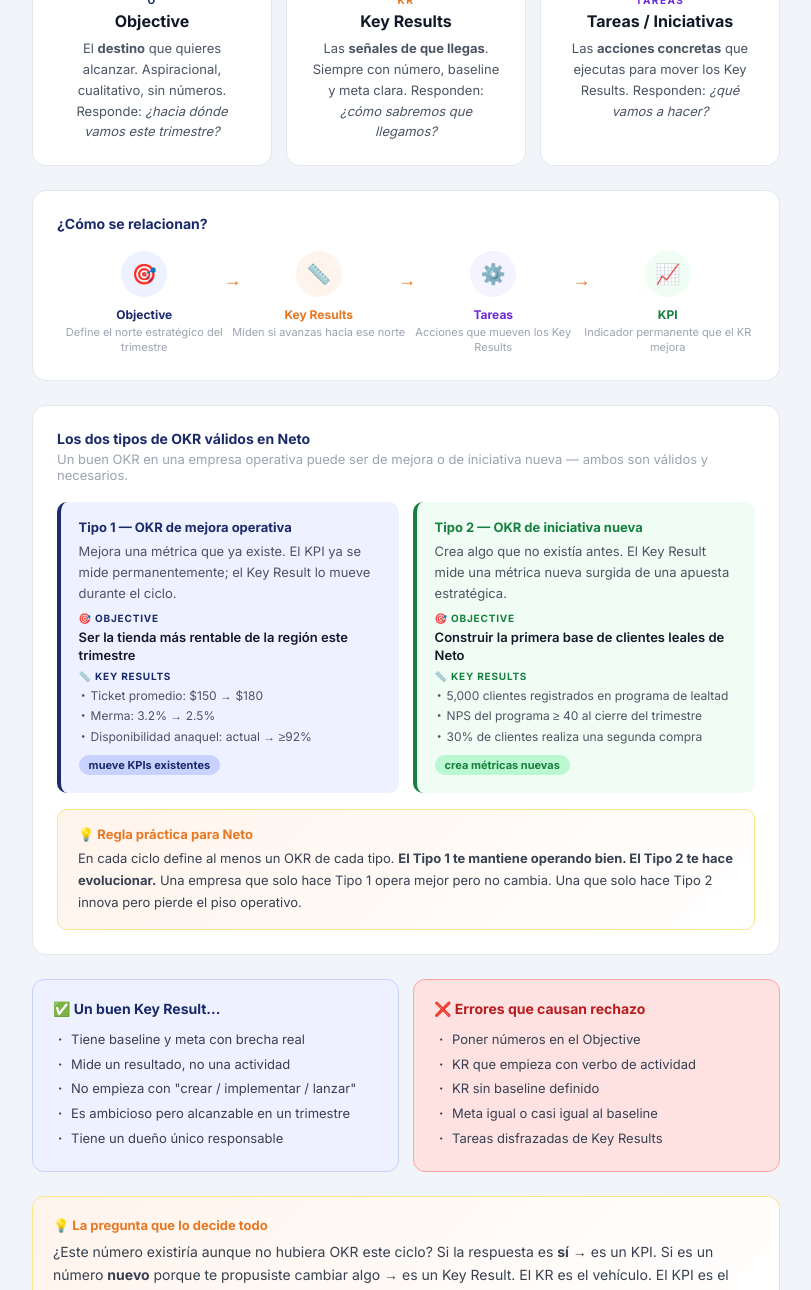
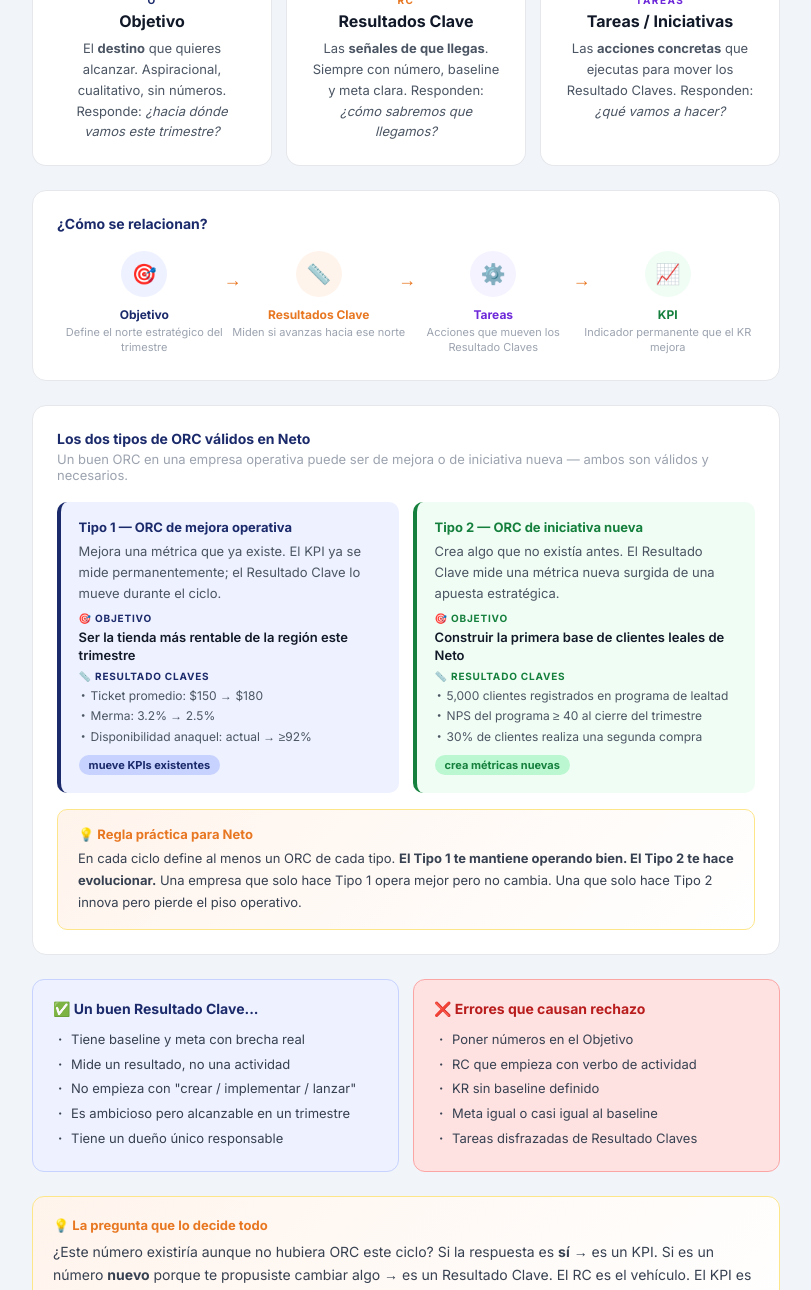
Before and after one commit to TiendasNeto/neto-okr-validador, a plain HTML site: page public/index.html in a window 1280 px wide. Shown: the part 476-1766 px from the top of the page, without its empty margins (234-1045 px from the left). Drawn offline with Linux system fonts and the light colour scheme.

Commit message:
Change 'OKR' to 'ORC' throughout index.html

```diff
--- a/public/index.html
+++ b/public/index.html
@@ -1,9 +1,10 @@
+
 <!DOCTYPE html>
 <html lang="es">
 <head>
 <meta charset="UTF-8">
 <meta name="viewport" content="width=device-width, initial-scale=1">
-<title>Validador OKR · Tiendas Neto</title>
+<title>Validador ORC · Tiendas Neto</title>
 <link rel="preconnect" href="https://fonts.googleapis.com">
 <link href="https://fonts.googleapis.com/css2?family=Inter:wght@400;500;600;700&display=swap" rel="stylesheet">
 <style>
@@ -162,8 +163,8 @@ textarea{resize:vertical;line-height:1.6;min-height:80px}
 
   <div class="header">
     <div>
-      <div class="eye">Programa de Certificación OKR</div>
-      <h1>Validador OKR con IA</h1>
+      <div class="eye">Programa de Certificación ORC</div>
+      <h1>Validador ORC con IA</h1>
       <div class="sub">Tiendas Neto · Evaluación automática por criterios del programa</div>
     </div>
     <div class="dots">
@@ -174,8 +175,8 @@ textarea{resize:vertical;line-height:1.6;min-height:80px}
   </div>
 
   <div class="tabs">
-    <button class="tab on"  onclick="switchTab('info',this)">📖 ¿Qué es un OKR?</button>
-    <button class="tab"     onclick="switchTab('form',this)">✏️ Validar mi OKR</button>
+    <button class="tab on"  onclick="switchTab('info',this)">📖 ¿Qué es un ORC?</button>
+    <button class="tab"     onclick="switchTab('form',this)">✏️ Validar mi ORC</button>
     <button class="tab"     onclick="switchTab('db',this)">📊 Certificaciones</button>
   </div>
 
@@ -183,28 +184,28 @@ textarea{resize:vertical;line-height:1.6;min-height:80px}
   <div id="panel-info" class="panel on">
 
     <div class="info-hero">
-      <h2>¿Qué es un OKR?</h2>
-      <p>Todo lo que necesitas saber antes de ingresar tu OKR al validador. Léelo una vez y tendrás el mapa completo.</p>
+      <h2>¿Qué es un ORC?</h2>
+      <p>Todo lo que necesitas saber antes de ingresar tu ORC al validador. Léelo una vez y tendrás el mapa completo.</p>
     </div>
 
     <div class="info-grid">
       <div class="ic" style="border-top-color:var(--navy)">
         <div class="ic-icon">🎯</div>
         <div class="ic-lbl" style="color:var(--navy)">O</div>
-        <div class="ic-title">Objective</div>
+        <div class="ic-title">Objetivo</div>
         <div class="ic-def">El <strong>destino</strong> que quieres alcanzar. Aspiracional, cualitativo, sin números. Responde: <em>¿hacia dónde vamos este trimestre?</em></div>
       </div>
       <div class="ic" style="border-top-color:var(--orange)">
         <div class="ic-icon">📏</div>
-        <div class="ic-lbl" style="color:var(--orange)">KR</div>
-        <div class="ic-title">Key Results</div>
+        <div class="ic-lbl" style="color:var(--orange)">RC</div>
+        <div class="ic-title">Resultados Clave</div>
         <div class="ic-def">Las <strong>señales de que llegas</strong>. Siempre con número, baseline y meta clara. Responden: <em>¿cómo sabremos que llegamos?</em></div>
       </div>
       <div class="ic" style="border-top-color:var(--purple)">
         <div class="ic-icon">⚙️</div>
         <div class="ic-lbl" style="color:var(--purple)">Tareas</div>
         <div class="ic-title">Tareas / Iniciativas</div>
-        <div class="ic-def">Las <strong>acciones concretas</strong> que ejecutas para mover los Key Results. Responden: <em>¿qué vamos a hacer?</em></div>
+        <div class="ic-def">Las <strong>acciones concretas</strong> que ejecutas para mover los Resultado Claves. Responden: <em>¿qué vamos a hacer?</em></div>
       </div>
     </div>
 
@@ -213,18 +214,18 @@ textarea{resize:vertical;line-height:1.6;min-height:80px}
       <div class="flow-steps">
         <div class="flow-step">
           <div class="flow-dot" style="background:#EEF1FF">🎯</div>
-          <div class="flow-lbl" style="color:var(--navy)">Objective</div>
+          <div class="flow-lbl" style="color:var(--navy)">Objetivo</div>
           <div class="flow-desc">Define el norte estratégico del trimestre</div>
         </div>
         <div class="flow-step">
           <div class="flow-dot" style="background:#FFF4EC">📏</div>
-          <div class="flow-lbl" style="color:var(--orange)">Key Results</div>
+          <div class="flow-lbl" style="color:var(--orange)">Resultados Clave</div>
           <div class="flow-desc">Miden si avanzas hacia ese norte</div>
         </div>
         <div class="flow-step">
           <div class="flow-dot" style="background:#f5f3ff">⚙️</div>
           <div class="flow-lbl" style="color:var(--purple)">Tareas</div>
-          <div class="flow-desc">Acciones que mueven los Key Results</div>
+          <div class="flow-desc">Acciones que mueven los Resultado Claves</div>
         </div>
         <div class="flow-step">
           <div class="flow-dot" style="background:#f0fdf4">📈</div>
@@ -234,28 +235,28 @@ textarea{resize:vertical;line-height:1.6;min-height:80px}
       </div>
     </div>
 
-    <!-- DOS TIPOS DE OKR -->
+    <!-- DOS TIPOS DE ORC -->
     <div class="info-kpi">
-      <h3>Los dos tipos de OKR válidos en Neto</h3>
-      <p class="sub">Un buen OKR en una empresa operativa puede ser de mejora o de iniciativa nueva — ambos son válidos y necesarios.</p>
+      <h3>Los dos tipos de ORC válidos en Neto</h3>
+      <p class="sub">Un buen ORC en una empresa operativa puede ser de mejora o de iniciativa nueva — ambos son válidos y necesarios.</p>
       <div class="tipo-grid">
         <div class="tipo-card" style="background:#EEF1FF;border-left-color:var(--navy)">
-          <h4 style="color:var(--navy)">Tipo 1 — OKR de mejora operativa</h4>
-          <p>Mejora una métrica que ya existe. El KPI ya se mide permanentemente; el Key Result lo mueve durante el ciclo.</p>
-          <div class="ex-label" style="color:var(--navy)">🎯 Objective</div>
+          <h4 style="color:var(--navy)">Tipo 1 — ORC de mejora operativa</h4>
+          <p>Mejora una métrica que ya existe. El KPI ya se mide permanentemente; el Resultado Clave lo mueve durante el ciclo.</p>
+          <div class="ex-label" style="color:var(--navy)">🎯 Objetivo</div>
           <div class="ex-obj">Ser la tienda más rentable de la región este trimestre</div>
-          <div class="ex-label" style="color:var(--navy)">📏 Key Results</div>
+          <div class="ex-label" style="color:var(--navy)">📏 Resultado Claves</div>
           <div class="ex-kr">Ticket promedio: $150 → $180</div>
           <div class="ex-kr">Merma: 3.2% → 2.5%</div>
           <div class="ex-kr">Disponibilidad anaquel: actual → ≥92%</div>
           <div style="margin-top:8px;font-size:11px;font-weight:700;color:var(--navy);background:#c7d2fe;padding:3px 10px;border-radius:10px;display:inline-block">mueve KPIs existentes</div>
         </div>
         <div class="tipo-card" style="background:#f0fdf4;border-left-color:var(--green)">
-          <h4 style="color:var(--green)">Tipo 2 — OKR de iniciativa nueva</h4>
-          <p>Crea algo que no existía antes. El Key Result mide una métrica nueva surgida de una apuesta estratégica.</p>
-          <div class="ex-label" style="color:var(--green)">🎯 Objective</div>
+          <h4 style="color:var(--green)">Tipo 2 — ORC de iniciativa nueva</h4>
+          <p>Crea algo que no existía antes. El Resultado Clave mide una métrica nueva surgida de una apuesta estratégica.</p>
+          <div class="ex-label" style="color:var(--green)">🎯 Objetivo</div>
           <div class="ex-obj">Construir la primera base de clientes leales de Neto</div>
-          <div class="ex-label" style="color:var(--green)">📏 Key Results</div>
+          <div class="ex-label" style="color:var(--green)">📏 Resultado Claves</div>
           <div class="ex-kr">5,000 clientes registrados en programa de lealtad</div>
           <div class="ex-kr">NPS del programa ≥ 40 al cierre del trimestre</div>
           <div class="ex-kr">30% de clientes realiza una segunda compra</div>
@@ -264,13 +265,13 @@ textarea{resize:vertical;line-height:1.6;min-height:80px}
       </div>
       <div class="regla-box">
         <h4>💡 Regla práctica para Neto</h4>
-        <p>En cada ciclo define al menos un OKR de cada tipo. <strong>El Tipo 1 te mantiene operando bien. El Tipo 2 te hace evolucionar.</strong> Una empresa que solo hace Tipo 1 opera mejor pero no cambia. Una que solo hace Tipo 2 innova pero pierde el piso operativo.</p>
+        <p>En cada ciclo define al menos un ORC de cada tipo. <strong>El Tipo 1 te mantiene operando bien. El Tipo 2 te hace evolucionar.</strong> Una empresa que solo hace Tipo 1 opera mejor pero no cambia. Una que solo hace Tipo 2 innova pero pierde el piso operativo.</p>
       </div>
     </div>
 
     <div class="info-comp">
       <div class="comp-c" style="background:#EEF1FF;border:1px solid #c7d2fe">
-        <h4 style="color:var(--navy)">✅ Un buen Key Result...</h4>
+        <h4 style="color:var(--navy)">✅ Un buen Resultado Clave...</h4>
         <ul>
           <li>Tiene baseline y meta con brecha real</li>
           <li>Mide un resultado, no una actividad</li>
@@ -282,23 +283,23 @@ textarea{resize:vertical;line-height:1.6;min-height:80px}
       <div class="comp-c" style="background:#fee2e2;border:1px solid #fca5a5">
         <h4 style="color:#b91c1c">❌ Errores que causan rechazo</h4>
         <ul>
-          <li>Poner números en el Objective</li>
-          <li>KR que empieza con verbo de actividad</li>
+          <li>Poner números en el Objetivo</li>
+          <li>RC que empieza con verbo de actividad</li>
           <li>KR sin baseline definido</li>
           <li>Meta igual o casi igual al baseline</li>
-          <li>Tareas disfrazadas de Key Results</li>
+          <li>Tareas disfrazadas de Resultado Claves</li>
         </ul>
       </div>
     </div>
 
     <div class="info-tip">
       <h4>💡 La pregunta que lo decide todo</h4>
-      <p>¿Este número existiría aunque no hubiera OKR este ciclo? Si la respuesta es <strong>sí</strong> → es un KPI. Si es un número <strong>nuevo</strong> porque te propusiste cambiar algo → es un Key Result. El KR es el vehículo. El KPI es el destino.</p>
+      <p>¿Este número existiría aunque no hubiera ORC este ciclo? Si la respuesta es <strong>sí</strong> → es un KPI. Si es un número <strong>nuevo</strong> porque te propusiste cambiar algo → es un Resultado Clave. El RC es el vehículo. El KPI es el destino.</p>
     </div>
 
     <div class="info-cta">
-      <p>¿Listo para ingresar tu OKR?<br><span>La IA lo evalúa en segundos con los criterios del programa.</span></p>
-      <button onclick="goToForm()">Validar mi OKR ↗</button>
+      <p>¿Listo para ingresar tu ORC?<br><span>La IA lo evalúa en segundos con los criterios del programa.</span></p>
+      <button onclick="goToForm()">Validar mi ORC ↗</button>
     </div>
 
   </div>
@@ -334,7 +335,7 @@ textarea{resize:vertical;line-height:1.6;min-height:80px}
       </div>
 
       <div class="card">
-        <div class="card-title">🎯 Objective</div>
+        <div class="card-title">🎯 Objetivo</div>
         <div class="field">
           <label>¿Qué quieres lograr este trimestre? <span class="req">*</span></label>
           <textarea id="f-obj" rows="3" placeholder="Ej. Ser el área de Marketing más relevante de Neto, que convierta cada campaña en ventas medibles."></textarea>
@@ -343,19 +344,19 @@ textarea{resize:vertical;line-height:1.6;min-height:80px}
       </div>
 
       <div class="card">
-        <div class="card-title">📏 Key Results y Tareas</div>
+        <div class="card-title">📏 Resultados Clave y Tareas</div>
         <div id="kr-container"></div>
         <div class="add-kr-wrap">
           <button class="add-kr-btn" id="btn-add-kr" onclick="addKR()">
-            <span style="font-size:20px;line-height:1">＋</span> Agregar Key Result
+            <span style="font-size:20px;line-height:1">＋</span> Agregar Resultado Clave
             <span id="kr-counter" style="font-size:12px;color:#9ca3af"></span>
           </button>
-          <p class="kr-hint">La metodología OKR recomienda entre 3 y 5 Key Results por Objective</p>
+          <p class="kr-hint">La metodología ORC recomienda entre 3 y 5 Resultados Clave por Objetivo</p>
         </div>
       </div>
 
       <div id="err-box" class="err-box"></div>
-      <div id="loading" class="loading"><div class="spin"></div><span>La IA está evaluando tu OKR con los criterios del programa...</span></div>
+      <div id="loading" class="loading"><div class="spin"></div><span>La IA está evaluando tu ORC con los criterios del programa...</span></div>
       <div class="actions">
         <button class="btn primary" id="btn-eval" onclick="evaluar()">Evaluar con IA ↗</button>
         <button class="btn" onclick="limpiar()">Limpiar formulario</button>
@@ -518,7 +519,7 @@ function evaluar(){
   const nombre=gv('f-nombre'),puesto=gv('f-puesto'),area=gv('f-area'),nivel=gv('f-nivel'),obj=gv('f-obj');
   if(!nombre||!puesto||!area||!nivel||!obj){showErr('Completa todos los campos obligatorios (*).');return;}
   const krs=collectKRs();
-  if(!krs.length){showErr('Ingresa al menos un Key Result con descripción.');return;}
+  if(!krs.length){showErr('Ingresa al menos un Resultado Clave con descripción.');return;}
   const nivelLabel=nivel==='N2'?'Nivel 2 — Gerente':'Nivel 3 — Director';
   lastFormData={nombre,puesto,area,nivel,obj,krs};
   lastSuggestions={};
@@ -552,7 +553,7 @@ async function directEval(nombre,puesto,area,nivel,nivelLabel,obj,krs){
 function renderResult(r,meta){
   const col=r.semaforo;
   const iconMap={verde:'✅',amarillo:'⚠️',rojo:'❌'};
-  const guiaMap={verde:'→ Siguiente paso',amarillo:'→ Correcciones antes de reenviar',rojo:'→ Cómo reescribir tu OKR'};
+  const guiaMap={verde:'→ Siguiente paso',amarillo:'→ Correcciones antes de reenviar',rojo:'→ Cómo reescribir tu ORC'};
   const hasSuggestions=Object.keys(lastSuggestions).length>0;
 
   const krHTML=(r.kr_feedback||[]).map(k=>{
@@ -560,7 +561,7 @@ function renderResult(r,meta){
     const accent=KR_COLORS[(k.kr-1)%KR_COLORS.length];
     return `<div class="kr-result" style="border-left-color:${accent}">
       <div class="kr-result-head" onclick="toggleAcc(this)">
-        <span style="font-size:13px;font-weight:700;color:${accent}">Key Result ${k.kr}</span>
+        <span style="font-size:13px;font-weight:700;color:${accent}">Resultado Clave ${k.kr}</span>
         <div style="display:flex;align-items:center;gap:10px"><span class="badge ${kc}">${k.puntaje}/20 pts</span><span class="chevron">▼</span></div>
       </div>
       <div class="kr-result-body">
@@ -587,7 +588,7 @@ function renderResult(r,meta){
       <p style="font-size:14px;line-height:1.75;color:var(--g700);margin-top:10px">${r.resumen}</p>
       ${fortalezas?`<div class="r-section"><div class="r-section-title">✓ Fortalezas</div><ul>${fortalezas}</ul></div>`:''}
       ${problemas?`<div class="r-section"><div class="r-section-title">✗ Problemas detectados</div><ul>${problemas}</ul></div>`:''}
-      <div class="r-section"><div class="r-section-title">Evaluación por Key Result — toca para expandir</div>${krHTML}</div>
+      <div class="r-section"><div class="r-section-title">Evaluación por Resultado Clave — toca para expandir</div>${krHTML}</div>
       <div class="guia-box ${col}"><div class="guia-title">${guiaMap[col]}</div><p style="font-size:14px;line-height:1.75;color:var(--g700)">${r.guia_mejora}</p></div>
       <div style="display:flex;gap:10px;margin-top:1rem;flex-wrap:wrap">
         ${col!=='verde'?`<button class="btn primary" onclick="resetWithSuggestions()">${hasSuggestions?'✏️ Corregir con sugerencias aplicadas':'✏️ Corregir y volver a validar'}</button>`:''}
@@ -633,7 +634,7 @@ function renderDB(){
     {n:db.length,l:'Total enviados',c:'#1B2A6B'},{n:ap,l:'Aprobados',c:'#15803d'},
     {n:co,l:'Condicionales',c:'#d97706'},{n:re,l:'No aprobados',c:'#dc2626'},
   ].map(s=>`<div class="stat-card"><div class="stat-n" style="color:${s.c}">${s.n}</div><div class="stat-l">${s.l}</div></div>`).join('');
-  if(!db.length){document.getElementById('db-content').innerHTML='<div class="empty-state">Aún no hay registros. Valida tu primer OKR.</div>';return;}
+  if(!db.length){document.getElementById('db-content').innerHTML='<div class="empty-state">Aún no hay registros. Valida tu primer ORC.</div>';return;}
   document.getElementById('db-content').innerHTML=`<div class="db-wrap"><table class="db-table">
     <thead><tr><th>Colaborador</th><th>Área</th><th>Nivel</th><th>Puntaje</th><th>Estado</th><th>Fecha</th></tr></thead>
     <tbody>${db.map(r=>`<tr>
```
